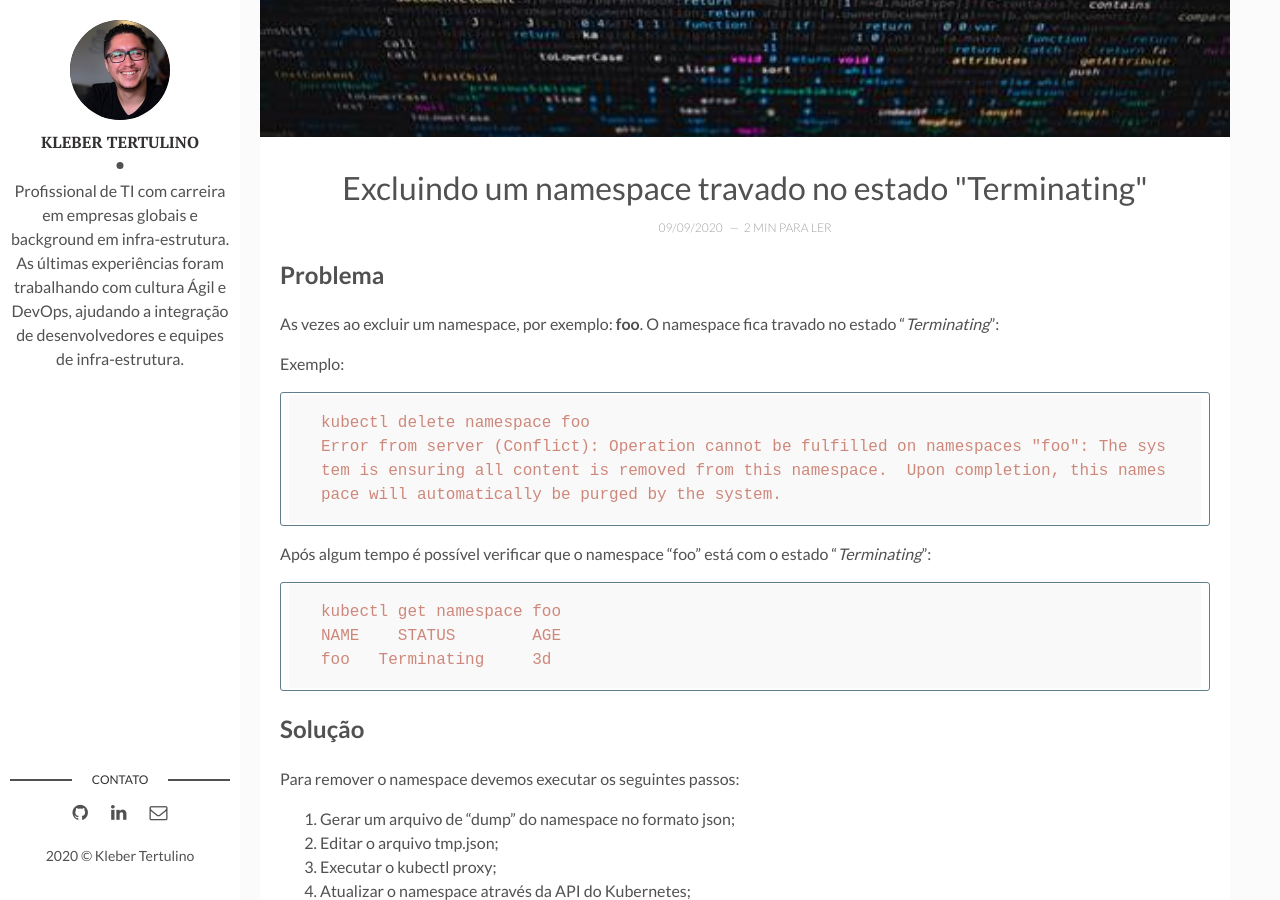
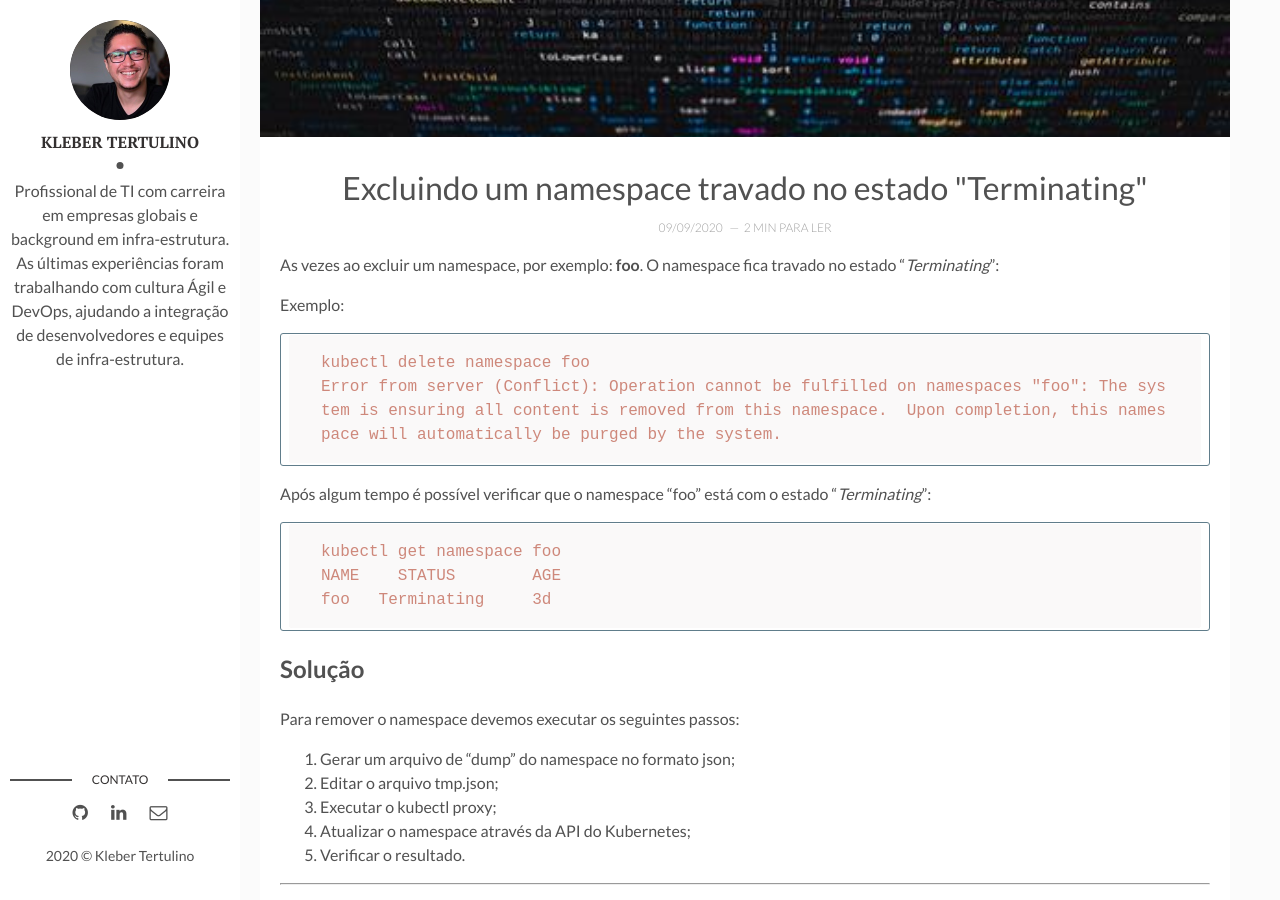
Before and after one commit to klebertertulino/klebertertulino.github.io, a Jekyll site: the page built from _posts/2020-09-09-kubernetes-namespace-terminating.md, in a window 1280 px wide and 900 px high, scrolled down 383 px. Built offline with Jekyll 4.4.1, drawn with Linux system fonts in a browser that asks for light colours.

Commit message:
Fix post

```diff
--- a/_posts/2020-09-09-kubernetes-namespace-terminating.md
+++ b/_posts/2020-09-09-kubernetes-namespace-terminating.md
@@ -8,7 +8,6 @@
 summary: Como excluir um namespace com o status Terminating
 ---
 
-## Problema
 As vezes ao excluir um namespace, por exemplo: **foo**. O namespace fica travado no estado "*Terminating*":
 
 Exemplo:
```
